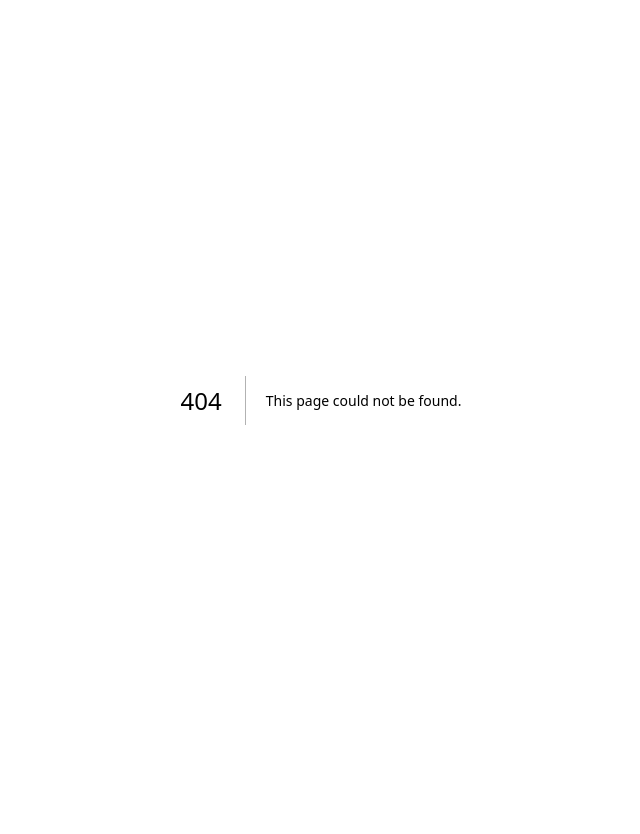
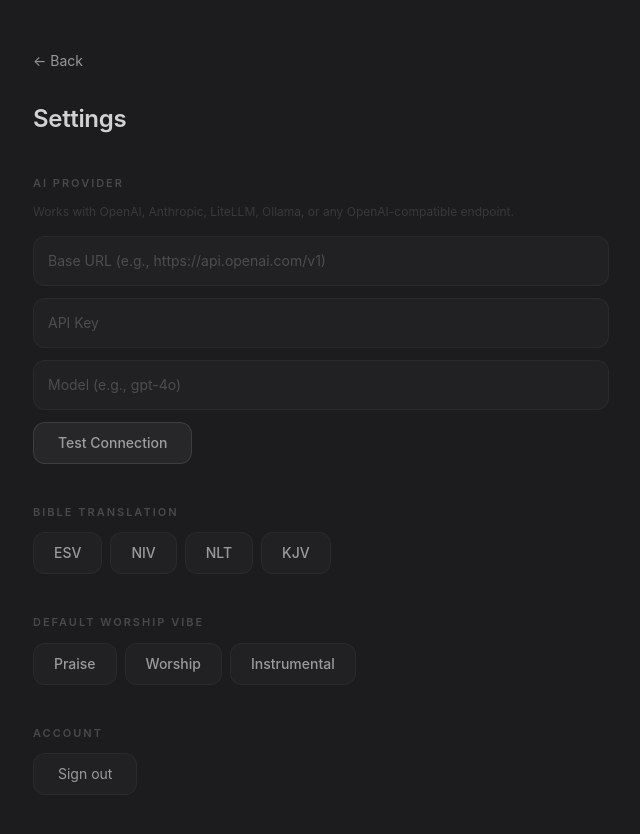
Before and after one commit to yemi-lagosinternationalmarket/daily-devotional, a Next.js app: page /settings in a window 1280 px wide. Before the commit this address had no page. Shown: the top 834 px of the page, without its empty margins (319-959 px from the left). Before the commit the page ends 800 px from the top, so only its background shows below. Built offline with nearby package versions, Linux system fonts and the light colour scheme; no server answers.

Commit message:
feat: add settings page with LLM provider config and test connection

```diff
--- /dev/null
+++ b/app/api/settings/route.ts
@@ -0,0 +1,22 @@
+import { NextRequest, NextResponse } from "next/server";
+import { auth } from "@/lib/auth";
+import { getUserSettings, updateUserSettings } from "@/lib/queries";
+
+export async function GET() {
+  const session = await auth();
+  if (!session?.user?.id) {
+    return NextResponse.json({ error: "Unauthorized" }, { status: 401 });
+  }
+  const settings = await getUserSettings(session.user.id);
+  return NextResponse.json(settings);
+}
+
+export async function PUT(request: NextRequest) {
+  const session = await auth();
+  if (!session?.user?.id) {
+    return NextResponse.json({ error: "Unauthorized" }, { status: 401 });
+  }
+  const body = await request.json();
+  const settings = await updateUserSettings(session.user.id, body);
+  return NextResponse.json(settings);
+}
--- /dev/null
+++ b/app/api/settings/test-llm/route.ts
@@ -0,0 +1,25 @@
+import { NextRequest, NextResponse } from "next/server";
+import { auth } from "@/lib/auth";
+import OpenAI from "openai";
+
+export async function POST(request: NextRequest) {
+  const session = await auth();
+  if (!session?.user?.id) {
+    return NextResponse.json({ error: "Unauthorized" }, { status: 401 });
+  }
+
+  const { base_url, api_key, model } = await request.json();
+
+  try {
+    const client = new OpenAI({ baseURL: base_url, apiKey: api_key });
+    const response = await client.chat.completions.create({
+      model,
+      max_tokens: 5,
+      messages: [{ role: "user", content: "hi" }],
+    });
+    const text = response.choices[0]?.message?.content || "";
+    return NextResponse.json({ ok: true, response: text });
+  } catch (err) {
+    return NextResponse.json({ ok: false, error: String(err) }, { status: 400 });
+  }
+}
--- /dev/null
+++ b/app/settings/page.tsx
@@ -0,0 +1,190 @@
+"use client";
+
+import { useEffect, useState } from "react";
+import { useRouter } from "next/navigation";
+import { signOut } from "next-auth/react";
+
+interface Settings {
+  llm_base_url: string;
+  llm_api_key: string | null;
+  llm_model: string;
+  bible_translation: string;
+  default_vibe: string;
+  theme: string;
+}
+
+export default function SettingsPage() {
+  const router = useRouter();
+  const [settings, setSettings] = useState<Settings | null>(null);
+  const [saved, setSaved] = useState("");
+  const [testResult, setTestResult] = useState<{ ok: boolean; message: string } | null>(null);
+  const [testing, setTesting] = useState(false);
+
+  useEffect(() => {
+    fetch("/api/settings").then((r) => r.json()).then(setSettings);
+  }, []);
+
+  async function save(partial: Partial<Settings>) {
+    const res = await fetch("/api/settings", {
+      method: "PUT",
+      headers: { "Content-Type": "application/json" },
+      body: JSON.stringify(partial),
+    });
+    const updated = await res.json();
+    setSettings(updated);
+    setSaved("Saved");
+    setTimeout(() => setSaved(""), 2000);
+  }
+
+  async function testConnection() {
+    if (!settings) return;
+    setTesting(true);
+    setTestResult(null);
+    const res = await fetch("/api/settings/test-llm", {
+      method: "POST",
+      headers: { "Content-Type": "application/json" },
+      body: JSON.stringify({
+        base_url: settings.llm_base_url,
+        api_key: settings.llm_api_key,
+        model: settings.llm_model,
+      }),
+    });
+    const data = await res.json();
+    setTestResult({ ok: data.ok, message: data.ok ? "Connection works!" : data.error });
+    setTesting(false);
+  }
+
+  if (!settings) {
+    return (
+      <div className="min-h-screen flex items-center justify-center">
+        <p className="text-[var(--text-ghost)]">Loading...</p>
+      </div>
+    );
+  }
+
+  const inputClass = "w-full p-3.5 rounded-xl bg-[var(--surface)] border border-[var(--surface-border)] text-sm text-[var(--text-primary)] placeholder:text-[var(--text-ghost)] outline-none focus:border-[var(--surface-hover-border)]";
+  const labelClass = "text-[11px] font-semibold text-[var(--text-ghost)] tracking-[2px] uppercase mb-3";
+  const sectionClass = "mb-10";
+
+  return (
+    <div className="min-h-screen max-w-[640px] mx-auto px-8 py-12">
+      <button
+        onClick={() => router.push("/")}
+        className="text-sm text-[var(--text-secondary)] hover:text-[var(--text-primary)] transition-colors cursor-pointer mb-8"
+      >
+        &larr; Back
+      </button>
+
+      <div className="flex items-center justify-between mb-10">
+        <h1 className="text-2xl font-semibold text-[var(--text-primary)] tracking-[-0.3px]">
+          Settings
+        </h1>
+        {saved && (
+          <span className="text-sm text-[rgba(100,255,100,0.6)]">{saved}</span>
+        )}
+      </div>
+
+      {/* LLM Provider */}
+      <div className={sectionClass}>
+        <p className={labelClass}>AI Provider</p>
+        <p className="text-xs text-[var(--text-faint)] mb-4">
+          Works with OpenAI, Anthropic, LiteLLM, Ollama, or any OpenAI-compatible endpoint.
+        </p>
+        <div className="flex flex-col gap-3">
+          <input
+            className={inputClass}
+            placeholder="Base URL (e.g., https://api.openai.com/v1)"
+            value={settings.llm_base_url}
+            onChange={(e) => setSettings({ ...settings, llm_base_url: e.target.value })}
+            onBlur={() => save({ llm_base_url: settings.llm_base_url })}
+          />
+          <input
+            className={inputClass}
+            type="password"
+            placeholder="API Key"
+            value={settings.llm_api_key || ""}
+            onChange={(e) => setSettings({ ...settings, llm_api_key: e.target.value })}
+            onBlur={() => save({ llm_api_key: settings.llm_api_key })}
+          />
+          <input
+            className={inputClass}
+            placeholder="Model (e.g., gpt-4o)"
+            value={settings.llm_model}
+            onChange={(e) => setSettings({ ...settings, llm_model: e.target.value })}
+            onBlur={() => save({ llm_model: settings.llm_model })}
+          />
+          <div className="flex items-center gap-3">
+            <button
+              onClick={testConnection}
+              disabled={testing}
+              className="py-2.5 px-6 rounded-xl bg-[var(--interactive-bg)] border border-[var(--interactive-border)]
+                hover:bg-[var(--interactive-hover-bg)] hover:border-[var(--interactive-hover-border)]
+                transition-all duration-150 cursor-pointer text-sm font-medium text-[var(--text-secondary)]
+                disabled:opacity-50"
+            >
+              {testing ? "Testing..." : "Test Connection"}
+            </button>
+            {testResult && (
+              <span className={`text-sm ${testResult.ok ? "text-[rgba(100,255,100,0.6)]" : "text-[rgba(255,100,100,0.8)]"}`}>
+                {testResult.message}
+              </span>
+            )}
+          </div>
+        </div>
+      </div>
+
+      {/* Bible Translation */}
+      <div className={sectionClass}>
+        <p className={labelClass}>Bible Translation</p>
+        <div className="flex gap-2">
+          {["ESV", "NIV", "NLT", "KJV"].map((t) => (
+            <button
+              key={t}
+              onClick={() => save({ bible_translation: t })}
+              className={`py-2.5 px-5 rounded-xl text-sm font-medium transition-all duration-150 cursor-pointer
+                ${settings.bible_translation === t
+                  ? "bg-[var(--surface-selected)] border border-[var(--surface-selected-border)] text-[var(--text-primary)]"
+                  : "bg-[var(--surface)] border border-[var(--surface-border)] text-[var(--text-secondary)] hover:bg-[var(--surface-hover)]"
+                }`}
+            >
+              {t}
+            </button>
+          ))}
+        </div>
+      </div>
+
+      {/* Default Vibe */}
+      <div className={sectionClass}>
+        <p className={labelClass}>Default Worship Vibe</p>
+        <div className="flex gap-2">
+          {["praise", "worship", "instrumental"].map((v) => (
+            <button
+              key={v}
+              onClick={() => save({ default_vibe: v })}
+              className={`py-2.5 px-5 rounded-xl text-sm font-medium capitalize transition-all duration-150 cursor-pointer
+                ${settings.default_vibe === v
+                  ? "bg-[var(--surface-selected)] border border-[var(--surface-selected-border)] text-[var(--text-primary)]"
+                  : "bg-[var(--surface)] border border-[var(--surface-border)] text-[var(--text-secondary)] hover:bg-[var(--surface-hover)]"
+                }`}
+            >
+              {v}
+            </button>
+          ))}
+        </div>
+      </div>
+
+      {/* Account */}
+      <div className={sectionClass}>
+        <p className={labelClass}>Account</p>
+        <button
+          onClick={() => signOut({ callbackUrl: "/login" })}
+          className="py-2.5 px-6 rounded-xl bg-[var(--surface)] border border-[var(--surface-border)]
+            hover:bg-[var(--surface-hover)] hover:border-[var(--surface-hover-border)]
+            transition-all duration-150 cursor-pointer text-sm text-[var(--text-secondary)]"
+        >
+          Sign out
+        </button>
+      </div>
+    </div>
+  );
+}
```
